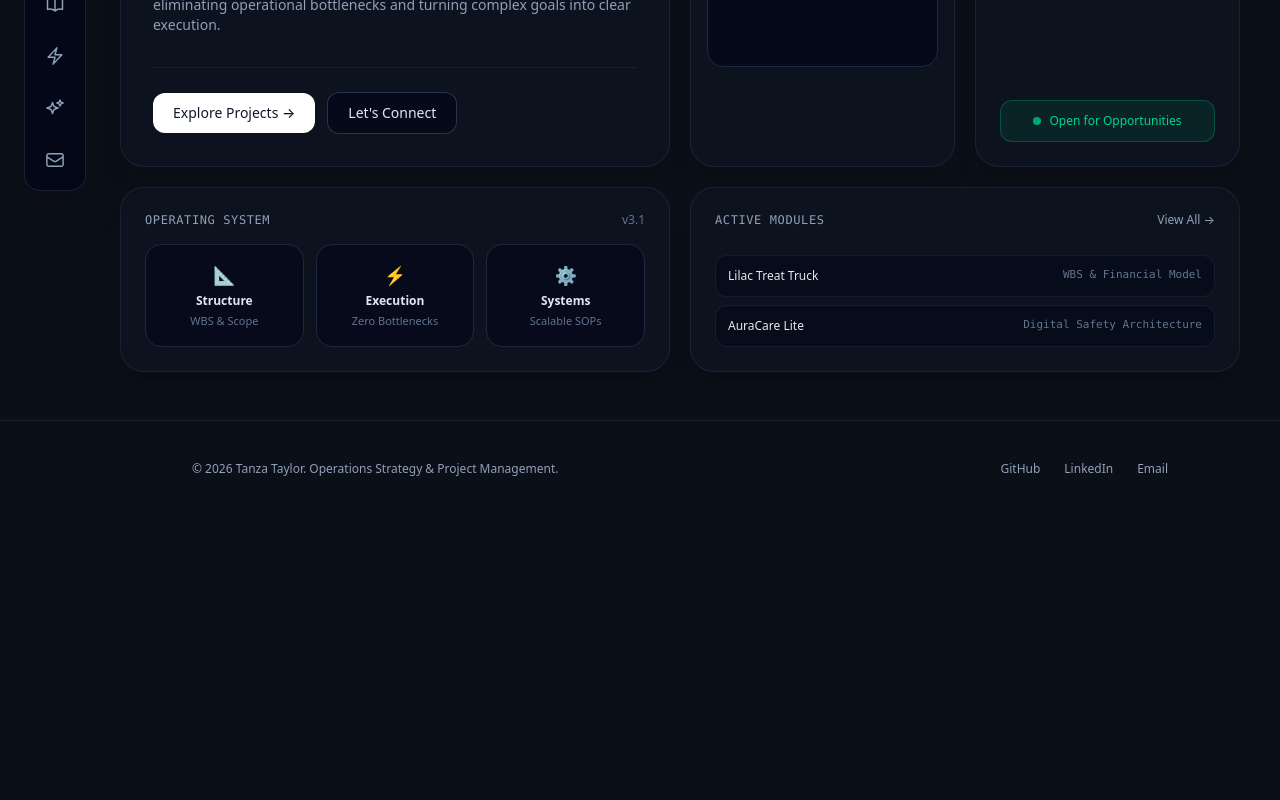
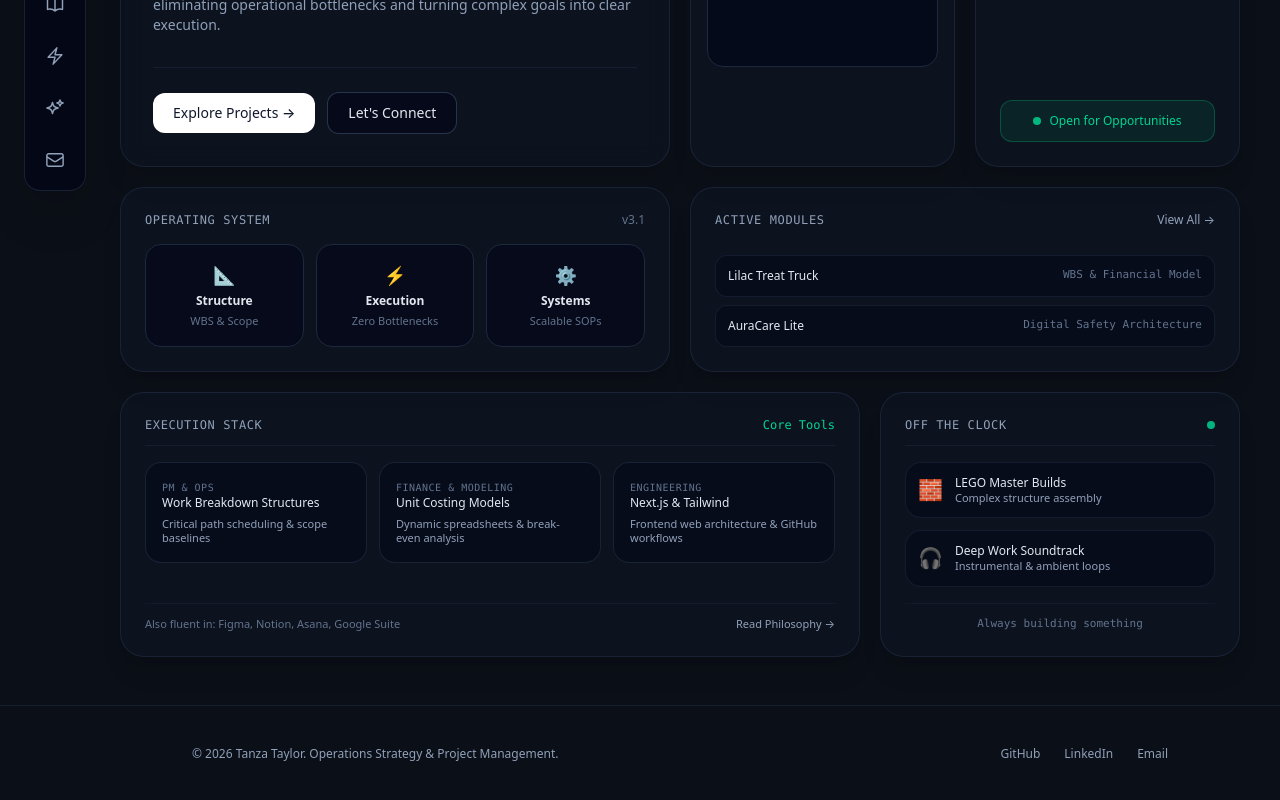
Before and after one commit to tanztylr/portfolio-v3, a Next.js app: page / in a window 1280 px wide. Shown: the part 370-1170 px from the top of the page. Before the commit the page ends 887 px from the top, so only its background shows below. Built offline with nearby package versions, Linux system fonts and the light colour scheme.

Commit message:
feat: complete bento grid row 3 with execution stack and music widget

```diff
--- a/app/page.tsx
+++ b/app/page.tsx
@@ -140,6 +140,71 @@ export default function HomePage() {
         </div>
 
       </div>
+
+      {/* ROW 3: SKILLS STACK & MUSIC WIDGET */}
+      <div className="mt-5 grid grid-cols-1 md:grid-cols-12 gap-5">
+
+        {/* WIDGET: TANGIBLE SKILLS (Spans 8 cols) */}
+        <div className="md:col-span-8 rounded-3xl border border-slate-800/80 bg-slate-900/40 p-6 shadow-xl flex flex-col justify-between">
+          <div>
+            <div className="flex items-center justify-between border-b border-slate-800/60 pb-3 mb-4">
+              <span className="text-xs font-mono uppercase tracking-wider text-slate-400">Execution Stack</span>
+              <span className="text-xs font-mono text-emerald-400">Core Tools</span>
+            </div>
+            <div className="grid grid-cols-1 sm:grid-cols-3 gap-3 text-xs">
+              <div className="rounded-2xl border border-slate-800/80 bg-slate-950/50 p-4 space-y-1.5">
+                <span className="text-[10px] font-mono text-slate-500 uppercase tracking-wider">PM &amp; Ops</span>
+                <p className="font-medium text-slate-200">Work Breakdown Structures</p>
+                <p className="text-[11px] text-slate-400 font-light">Critical path scheduling &amp; scope baselines</p>
+              </div>
+              <div className="rounded-2xl border border-slate-800/80 bg-slate-950/50 p-4 space-y-1.5">
+                <span className="text-[10px] font-mono text-slate-500 uppercase tracking-wider">Finance &amp; Modeling</span>
+                <p className="font-medium text-slate-200">Unit Costing Models</p>
+                <p className="text-[11px] text-slate-400 font-light">Dynamic spreadsheets &amp; break-even analysis</p>
+              </div>
+              <div className="rounded-2xl border border-slate-800/80 bg-slate-950/50 p-4 space-y-1.5">
+                <span className="text-[10px] font-mono text-slate-500 uppercase tracking-wider">Engineering</span>
+                <p className="font-medium text-slate-200">Next.js &amp; Tailwind</p>
+                <p className="text-[11px] text-slate-400 font-light">Frontend web architecture &amp; GitHub workflows</p>
+              </div>
+            </div>
+          </div>
+          <div className="mt-4 pt-3 border-t border-slate-800/40 flex items-center justify-between text-[11px] text-slate-500">
+            <span>Also fluent in: Figma, Notion, Asana, Google Suite</span>
+            <Link href="/about" className="text-slate-400 hover:text-white transition">Read Philosophy →</Link>
+          </div>
+        </div>
+
+        {/* WIDGET: OFF THE CLOCK / MUSIC (Spans 4 cols) */}
+        <div className="md:col-span-4 rounded-3xl border border-slate-800/80 bg-slate-900/40 p-6 shadow-xl flex flex-col justify-between">
+          <div>
+            <div className="flex items-center justify-between border-b border-slate-800/60 pb-3 mb-4">
+              <span className="text-xs font-mono uppercase tracking-wider text-slate-400">Off The Clock</span>
+              <span className="h-2 w-2 rounded-full bg-emerald-400 animate-pulse" />
+            </div>
+            <div className="space-y-3">
+              <div className="flex items-center gap-3 rounded-2xl border border-slate-800/60 bg-slate-950/50 p-3">
+                <span className="text-xl">🧱</span>
+                <div className="text-xs">
+                  <p className="font-medium text-slate-200">LEGO Master Builds</p>
+                  <p className="text-[11px] text-slate-400 font-light">Complex structure assembly</p>
+                </div>
+              </div>
+              <div className="flex items-center gap-3 rounded-2xl border border-slate-800/60 bg-slate-950/50 p-3">
+                <span className="text-xl">🎧</span>
+                <div className="text-xs">
+                  <p className="font-medium text-slate-200">Deep Work Soundtrack</p>
+                  <p className="text-[11px] text-slate-400 font-light">Instrumental &amp; ambient loops</p>
+                </div>
+              </div>
+            </div>
+          </div>
+          <div className="mt-4 pt-3 border-t border-slate-800/40 text-[11px] text-slate-500 text-center font-mono">
+            Always building something
+          </div>
+        </div>
+
+      </div>
     </main>
   );
 }
```
